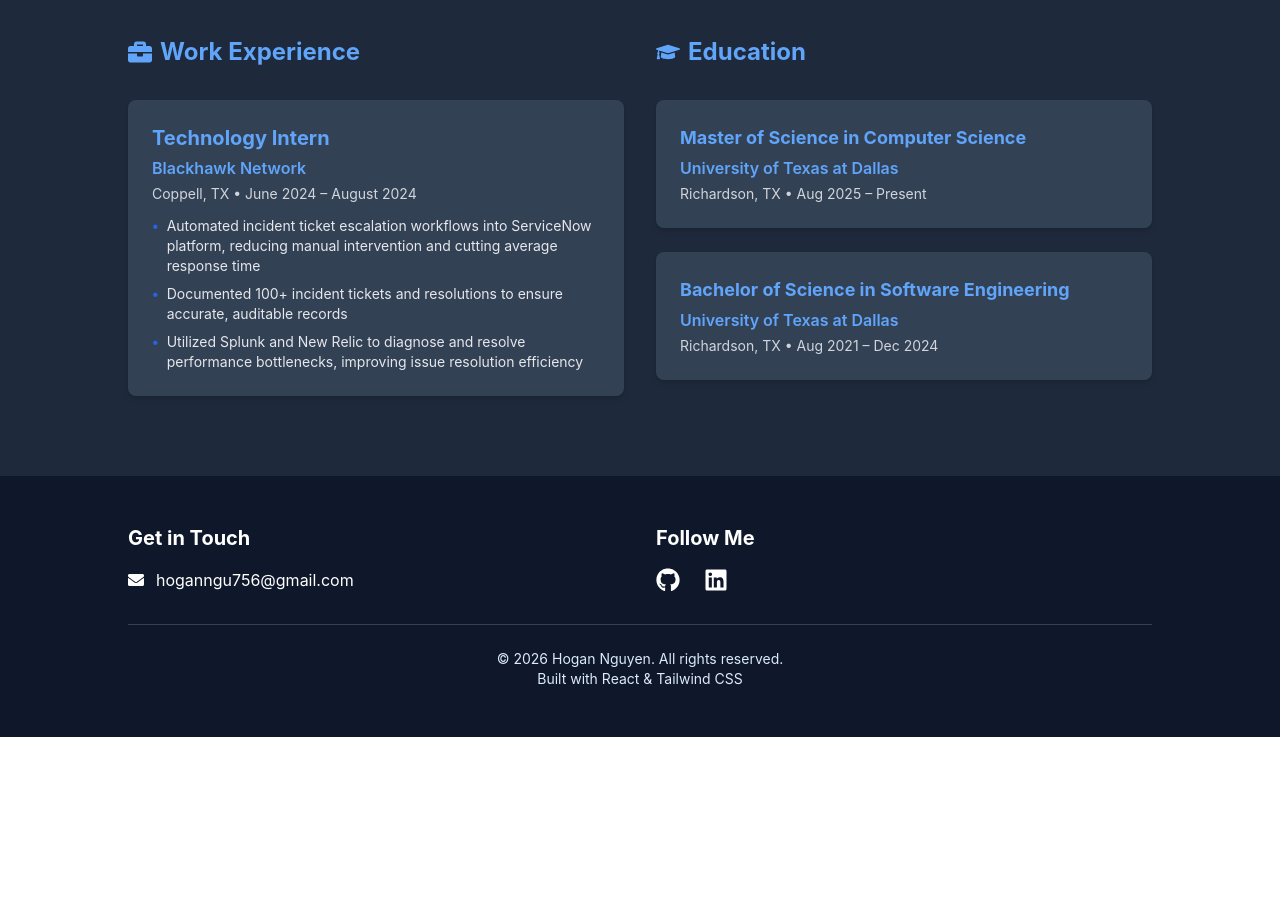
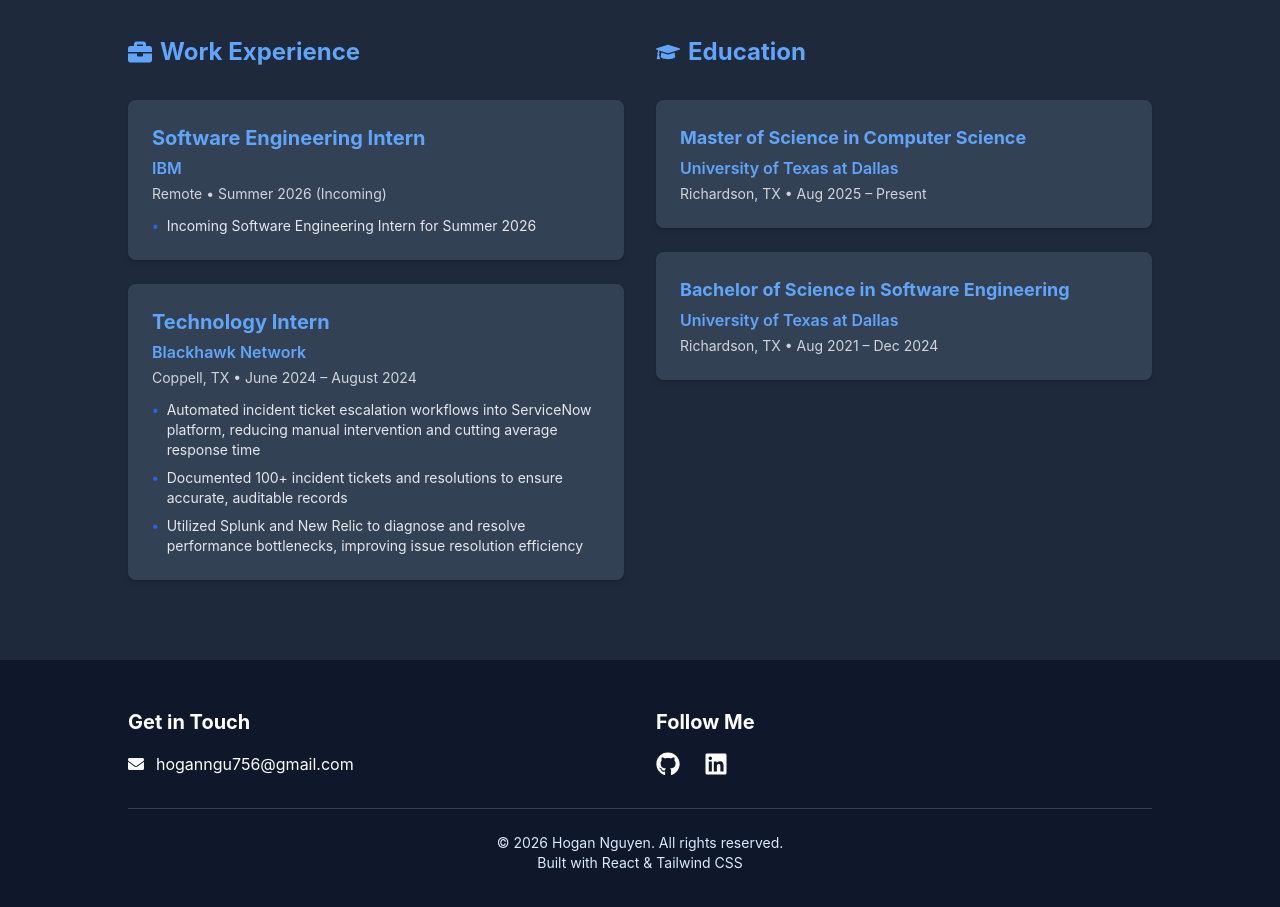
Before and after one commit to hoganngu756/hoganngu756.github.io, a React (Create React App) app: page / in a window 1280 px wide. Shown: the part 2480-3387 px from the top of the page. Before the commit the page ends 3217 px from the top, so only its background shows below. Built offline with nearby package versions, Linux system fonts and the light colour scheme.

Commit message:
Publish site updates

```diff
--- a/src/components/Experience.js
+++ b/src/components/Experience.js
@@ -5,6 +5,16 @@
 const Experience = () => {
   const { isDark } = useContext(ThemeContext);
   const experiences = [
+    {
+      type: 'work',
+      title: 'Software Engineering Intern',
+      company: 'IBM',
+      location: 'Remote',
+      period: 'Summer 2026 (Incoming)',
+      description: [
+        'Incoming Software Engineering Intern for Summer 2026'
+      ]
+    },
     {
       type: 'work',
       title: 'Technology Intern',
```
